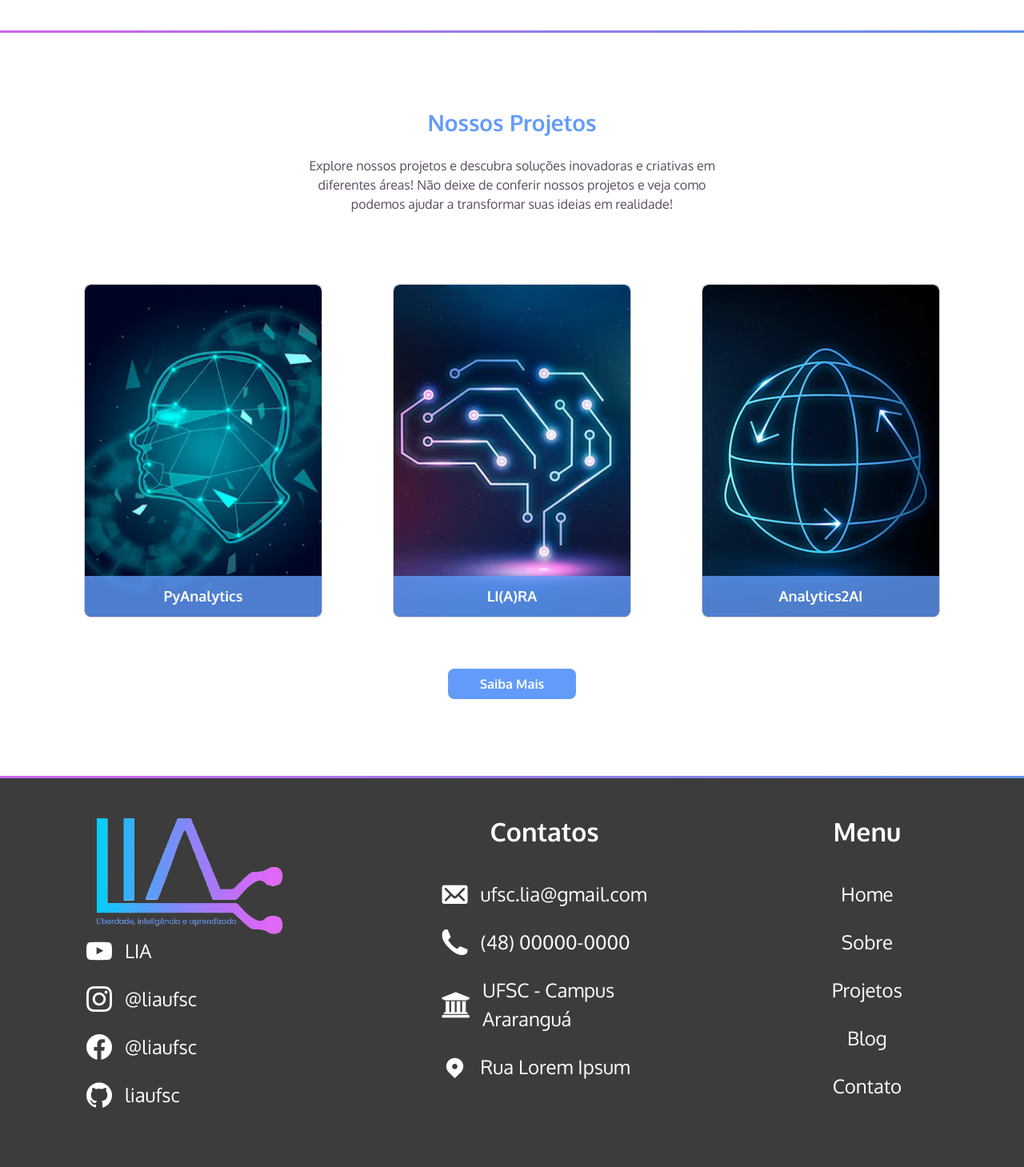
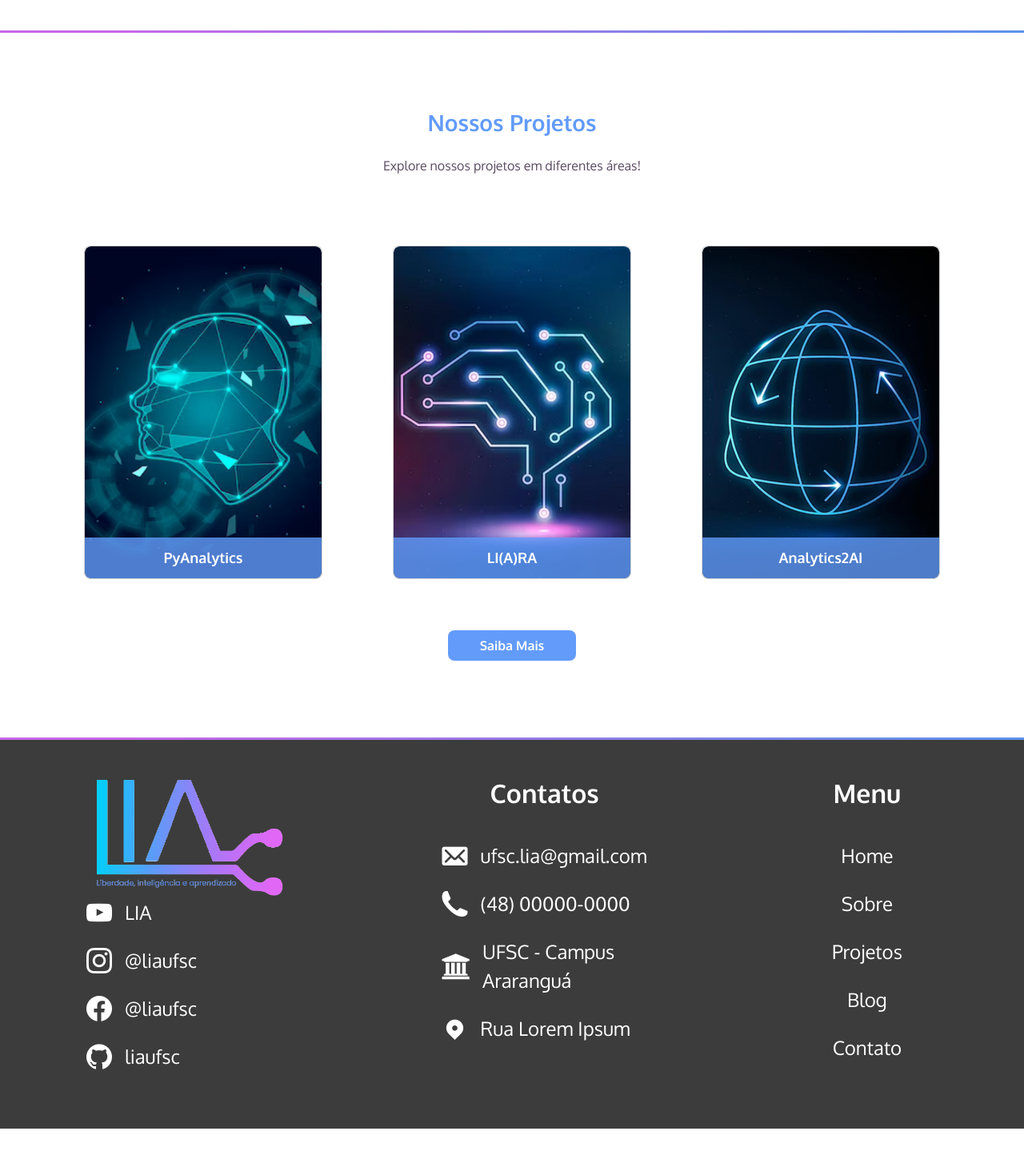
Before and after one commit to Mrmichelerocha/site-lia, a Django app: page / in a window 1280 px wide. Shown: the part 2250-3709 px from the top of the page at 80% size. After the commit the page ends 3661 px from the top, so only its background shows below. Run offline with Django 4.2, Linux system fonts and the light colour scheme; some libraries are stand-ins or nearby versions; some web fonts are replaced.

Commit message:
Update contentProjectFeature.html

```diff
--- a/beckend/index/templates/contentProjectFeature.html
+++ b/beckend/index/templates/contentProjectFeature.html
@@ -4,7 +4,7 @@
     <div class="texts hidden">
         <h2>Nossos Projetos</h2>
         <p>
-            Explore nossos projetos e descubra soluções inovadoras e criativas em diferentes áreas! Não deixe de conferir nossos projetos e veja como podemos ajudar a transformar suas ideias em realidade!
+            Explore nossos projetos em diferentes áreas!
         </p>
     </div>
     <div class="cards">
@@ -17,7 +17,7 @@
                 <div class="title project">PyAnalytics</div>
                 <div class="description">
                     <p>
-                        Um dos ramos da Liga de Inteligência Artificial, voltado ao aprendizado dos conceitos básicos de Python, com foco na análise de dados.
+                        Um dos grupos da Liga de Inteligência Artificial, voltado ao aprendizado dos conceitos básicos de Python, com foco na análise de dados.
                     </p>
                 </div>
             </div>
@@ -31,7 +31,7 @@
                 <div class="title project">LI(A)RA</div>
                 <div class="description">
                     <p>
-                        Grupo dedicado ao desenvolvimento de programas para competições de sistemas multiagentes.
+                        Grupo dedicado ao desenvolvimento de soluções para competições de sistemas multiagentes.
                     </p>
                 </div>
             </div>
@@ -45,7 +45,7 @@
                 <div class="title project">Analytics2AI</div>
                 <div class="description">
                     <p>
-                        Grupo focado no aprendizado de aprendizado de máquina (machine learning).
+                        Grupo focado no estudo e aplicação de aprendizado de máquina (machine learning).
                     </p>
                 </div>
             </div>
```
